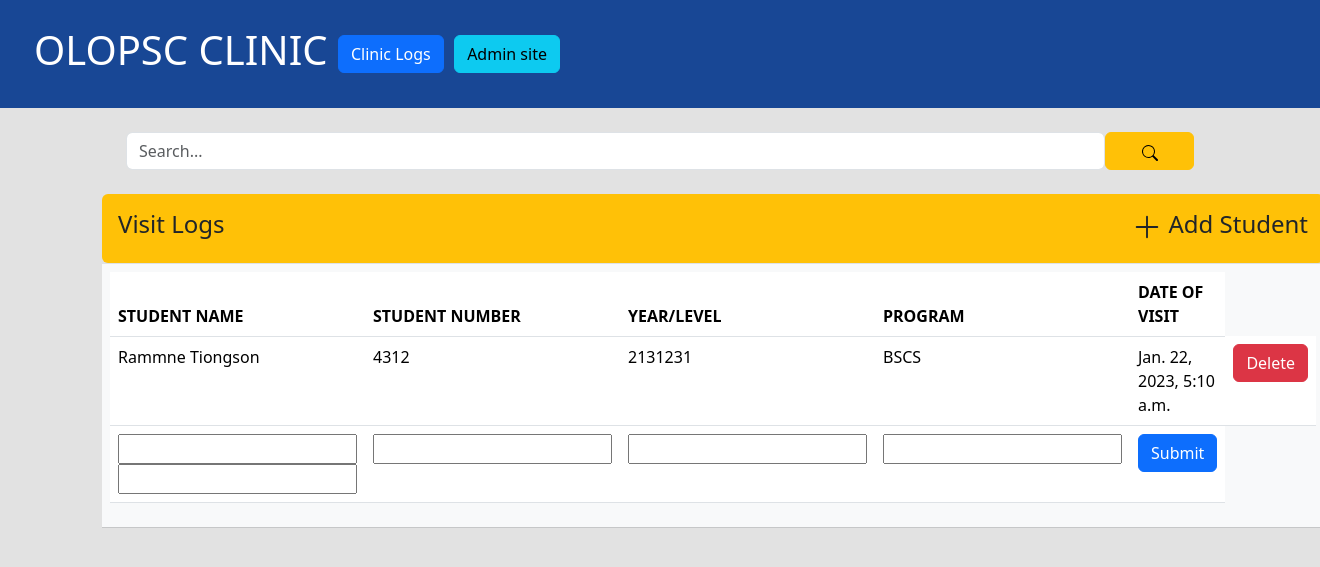
After one commit to rammne/clinic, a Django app: page /patient-logs in a window 1320 px wide. The commit adds this page. Shown: the top 567 px of the page. Run offline with Django 4.2, Linux system fonts and the light colour scheme; data comes from the database, SQL or seed files in the repository; some libraries are stand-ins or nearby versions.

Commit message:
Visitors Logs added

```diff
--- a/base/admin.py
+++ b/base/admin.py
@@ -1,7 +1,6 @@
 from django.contrib import admin
-from .models import Patient, PatientDiagnostic
+from .models import Patient
 
 admin.site.register(Patient)
-admin.site.register(PatientDiagnostic)
 admin.site.site_header = "OLOPSC"
 admin.site.site_title = "CLINIC"
--- a/base/forms.py
+++ b/base/forms.py
@@ -1,7 +1,13 @@
 from django import forms
-from .models import Patient, PatientDiagnostic
+from .models import Patient, VisitorsLogs
 
 class PatientForm(forms.ModelForm):
     class Meta:
         model = Patient
         fields = '__all__'
+
+
+class VisitorsLogsForm(forms.ModelForm):
+    class Meta:
+        model = VisitorsLogs
+        fields = '__all__'
--- a/base/models.py
+++ b/base/models.py
@@ -34,8 +34,8 @@ class Illness(models.Model):
     def get_absolute_url(self):
         return reverse('patient-details', kwargs={'pk' : self.pk})
 
-class PatientDiagnostic(models.Model):
-    patient = models.ForeignKey(Patient, on_delete=models.CASCADE, related_name="diagnosis")
+class PatientData(models.Model):
+    patient = models.ForeignKey(Patient, on_delete=models.CASCADE, related_name="data")
     height = models.DecimalField(null=True, blank=True, max_digits=4, decimal_places=1, verbose_name="Height (cm)")
     weight = models.DecimalField(null=True, blank=True, max_digits=4, decimal_places=1, verbose_name="Weight (kg)")
     eyes = models.CharField(null=True, blank=True, max_length=20, verbose_name="Eyes")
@@ -68,3 +68,15 @@ class PatientDiagnostic(models.Model):
     )
 
     code_of_rating = models.CharField(choices=RATING, default=SATISFACTION, verbose_name="Code of Rating", max_length=1)
+
+
+class VisitorsLogs(models.Model):
+    first_name = models.CharField(max_length=20)
+    last_name = models.CharField(max_length=20)
+    student_number = models.CharField(max_length=20)
+    year_or_level = models.CharField(max_length=20)
+    program = models.CharField(max_length=20, null=True, blank=True)
+    created_at = models.DateTimeField(auto_now_add=True)
+
+    def __str__(self):
+        return self.first_name + ' ' + self.last_name
--- a/base/templates/base/base.html
+++ b/base/templates/base/base.html
@@ -12,7 +12,7 @@
     <div class=" p-3" style="background-color: #184795; color: white;">
       <h1 style="background-color: #184795; padding: 10px;">
           <a href="{% url 'home' %}" class=" ms-2" style="text-decoration: none; color: white;">OLOPSC CLINIC</a>
-            <a href="#" class="btn btn-primary">Daily Clinic Records</a> <a class="btn btn-info" href="#"> Admin site </a>
+            <a href="{% url 'patient-logs' %}" class="btn btn-primary">Clinic Logs</a> <a class="btn btn-info" href="{% url 'patient-logs' %}"> Admin site </a>
           </h1>
   </div>
 
--- a/base/templates/base/home.html
+++ b/base/templates/base/home.html
@@ -59,8 +59,6 @@
     </table>
     {{user.password}}
 
-    <div class="folder">]
-
     </div>
 
 <script>
--- a/base/templates/base/patient_form.html
+++ b/base/templates/base/patient_form.html
@@ -22,7 +22,7 @@
           <form method="POST">
           {% csrf_token %}
               {% for field in form %}
-                <label class="text text-primary"><h5>{{ field.label }} </h5></label>
+                <label class="text text-primary"><h5> {{ field.label }} </h5></label>
                 <div>{{ field }}</div>
               {% endfor %}
         </div>
--- /dev/null
+++ b/base/templates/base/patient_logs.html
@@ -0,0 +1,76 @@
+{% extends 'base/base.html'%}
+
+{% block title %}
+    Student List
+{% endblock%}
+
+{% block content %}
+
+<div class="container">
+    <form action="{{request.path}}" method="GET" class="text-center p-4">
+        <div style="display: flex;">
+            <input type="text" class="form-control" name="q" placeholder="Search...">
+            <button type="submit" class="btn btn-warning col-1"><svg xmlns="http://www.w3.org/2000/svg" width="16" height="16" fill="currentColor" class="bi bi-search" viewBox="0 0 16 16">
+                <path d="M11.742 10.344a6.5 6.5 0 1 0-1.397 1.398h-.001c.03.04.062.078.098.115l3.85 3.85a1 1 0 0 0 1.415-1.414l-3.85-3.85a1.007 1.007 0 0 0-.115-.1zM12 6.5a5.5 5.5 0 1 1-11 0 5.5 5.5 0 0 1 11 0z"/>
+            </svg></button>
+        </div>
+    </form>
+</div>
+
+<div class="container">
+    <table class="table">
+    <tr>
+        <td class="bg-warning p-3 rounded">
+         <a class="text-dark" onclick="toggle('hide')" style="text-decoration: none;"><h4>
+          </svg> Visit Logs <a href="{% url 'patient-form' %}" class="text-dark" style="text-decoration: none; float: right;"> <svg xmlns="http://www.w3.org/2000/svg" width="30" height="30" fill="currentColor" class="bi bi-plus-lg" viewBox="0 0 16 16">
+            <path fill-rule="evenodd" d="M8 2a.5.5 0 0 1 .5.5v5h5a.5.5 0 0 1 0 1h-5v5a.5.5 0 0 1-1 0v-5h-5a.5.5 0 0 1 0-1h5v-5A.5.5 0 0 1 8 2Z"/>
+          </svg> Add Student</a></h4></a>
+        </div>
+        </td>
+    </tr>
+    <tr>
+        <td class="table-light">
+            <div id="hide">
+                <table class="table table-hover" >
+                    <thead>
+                        <tr>
+                            <th>STUDENT NAME</th>
+                            <th>STUDENT NUMBER</th>
+                            <th>YEAR/LEVEL</th>
+                            <th>PROGRAM</th>
+                            <th>DATE OF VISIT</th>
+                        </tr>
+                    </thead>
+                    <tbody>
+                        {% for i in obj %}
+                        <tr>
+                            <td>{{i.first_name}} {{i.last_name}}</td>
+                            <td>{{i.student_number}}</td>
+                            <td>{{i.year_or_level}}</td>
+                            <td>{{i.program}}</td>
+                            <td>{{i.created_at}}</td>
+                            <form method="POST">
+                                {% csrf_token %}
+                                <td><button class="btn btn-danger" name="delete" value="{{i.id}}">Delete</button></td>
+                            </form>
+                        </tr>
+                        {% endfor %}
+                        <form method="POST">
+                            {% csrf_token %}
+                        <tr>
+                            <td>{{form.first_name}} {{form.last_name}}</td>
+                            <td>{{form.student_number}}</td>
+                            <td>{{form.year_or_level}}</td>
+                            <td>{{form.program}}</td>
+                            <td><input class="btn btn-primary" type="submit" name="submit"></td>
+                        </tr>
+                        </form>
+                    </tbody>
+                </table>
+            </div>
+        </div>
+        </td>
+    </tr>
+</table>
+    </div>
+{% endblock %}
--- a/base/urls.py
+++ b/base/urls.py
@@ -7,5 +7,6 @@ urlpatterns = [
     path('patient-details/<int:pk>', views.patient_details, name='patient-details'),
     path('patient-form-update/<int:pk>', views.patient_form_update, name='patient-form-update'),
     path('patient-delete/<int:pk>', views.delete_patient, name='delete-patient'),
-    path('patient-diagnosis/<int:pk>', views.patient_diagnosis, name='patient-diagnosis'),
+    path('patient-data/<int:pk>', views.patient_data, name='patient-data'),
+    path('patient-logs', views.patient_logs, name='patient-logs')
 ]
--- a/base/views.py
+++ b/base/views.py
@@ -1,6 +1,6 @@
-from .models import Patient, PatientDiagnostic
+from .models import Patient, VisitorsLogs
 from django.shortcuts import render, redirect, get_object_or_404
-from .forms import PatientForm
+from .forms import PatientForm, VisitorsLogsForm
 from django.urls import reverse
 from django.db.models import Q
 from django.http import HttpResponseRedirect
@@ -39,6 +39,7 @@ def patient_form_update(request, pk):
 def patient_details(request, pk):
     patient = get_object_or_404(Patient, id=pk)
     illness_obj = patient.illness.all()
+    logs = VisitorsLogs.objects.filter(first_name='Rammne', last_name='Tiongson').first()
 
     if request.method == 'POST':
         if request.POST.get('illness'):
@@ -50,7 +51,7 @@ def patient_details(request, pk):
         if request.POST[delete_obj[1]] == 'Delete':
             patient.illness.filter(pk=delete_obj[1]).delete()
 
-    return render(request, 'base/patient_details.html', {'patient':patient, 'illness_obj':illness_obj})
+    return render(request, 'base/patient_details.html', {'patient':patient, 'illness_obj':illness_obj, 'logs':logs})
 
 def delete_patient(request, pk):
 
@@ -60,17 +61,37 @@ def delete_patient(request, pk):
 
     return HttpResponseRedirect(request.META.get('HTTP_REFERER', '/'))
 
-def patient_diagnosis(request, pk):
+def patient_data(request, pk):
     patient = get_object_or_404(Patient, id=pk)
-    patient_diagnosis = patient.diagnosis.all()
+    patient_data = patient.data.all()
 
-    if not patient_diagnosis:
-        patient.diagnosis.create(height=1.0)
-        return redirect(reverse('patient-diagnosis', args=[patient.pk]))
+    if not patient_data:
+        patient.data.create(height=1.0)
+        return redirect(reverse('patient-data', args=[patient.pk]))
 
     if request.method == 'POST':
-            patient.diagnosis.update_or_create(patient=patient.id, defaults={list(request.POST)[1]:request.POST[list(request.POST)[1]]})
-            return redirect(reverse('patient-diagnosis', args=[patient.pk]))
-    context = {'patient': patient, 'patient_diagnosis':patient_diagnosis}
+            patient.data.update_or_create(patient=patient.id, defaults={list(request.POST)[1]:request.POST[list(request.POST)[1]]})
+            return redirect(reverse('patient-data', args=[patient.pk]))
+    context = {'patient': patient, 'patient_data':patient_data}
 
-    return render(request, 'base/patient_diagnosis.html', context)
+    return render(request, 'base/patient_data.html', context)
+
+def patient_logs(request):
+    obj = VisitorsLogs.objects.all()
+    form = VisitorsLogsForm()
+
+    if request.method == 'POST':
+        form = VisitorsLogsForm(request.POST)
+        if form.is_valid():
+            form.save()
+            return redirect('patient-logs')
+        else:
+            form = VisitorsLogsForm()
+
+        if request.POST.get('delete'):
+            obj_id = request.POST.get('delete')
+            VisitorsLogs.objects.get(id=obj_id).delete()
+
+    context = {'obj':obj, 'form':form}
+
+    return render(request, 'base/patient_logs.html', context)
--- a/olopsc_clinic/settings.py
+++ b/olopsc_clinic/settings.py
@@ -107,7 +107,7 @@ AUTH_PASSWORD_VALIDATORS = [
 
 LANGUAGE_CODE = 'en-us'
 
-TIME_ZONE = 'UTC'
+TIME_ZONE = 'Asia/Manila'
 
 USE_I18N = True
 
```
Also changed, not shown: base/templates/base/patient_data.html (renamed from base/templates/base/patient_diagnosis.html, +32 -27 lines), base/templates/base/patient_details.html (+25 -7 lines), base/migrations/0018_patientdata_delete_patientdiagnostic.py (added), base/migrations/0019_visitorslogs.py (added), base/migrations/0020_rename_year_and_level_visitorslogs_year_or_level_and_more.py (added), base/migrations/0021_alter_visitorslogs_program.py (added), db.sqlite3.
